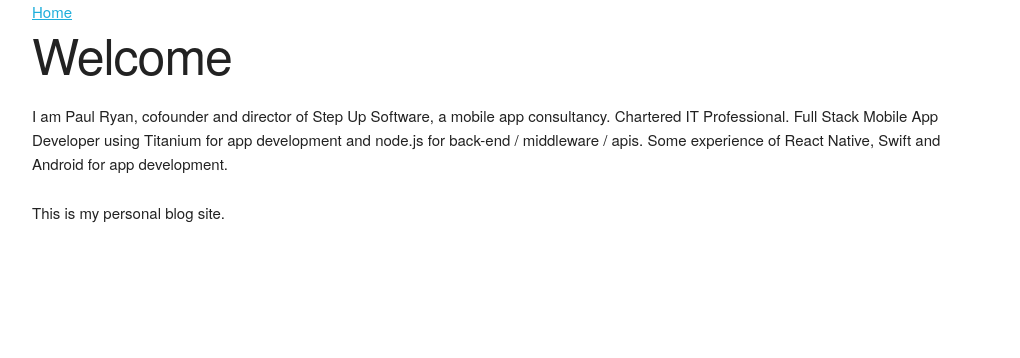
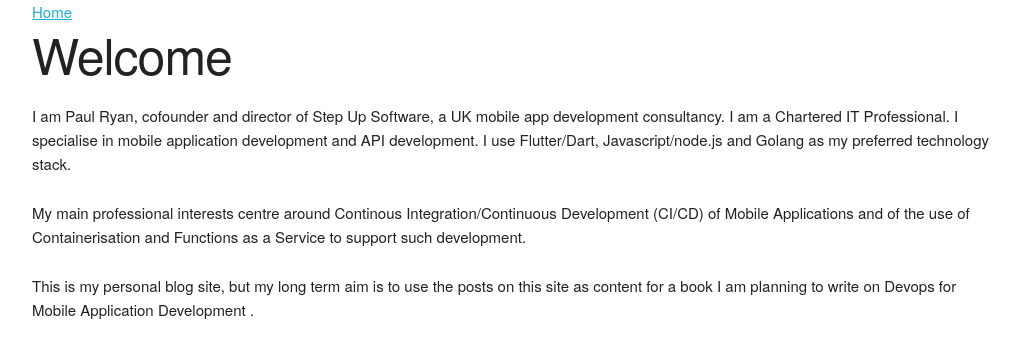
Before and after one commit to sharpred/sharpred.github.io, a Jekyll site: the page built from index.html, in a window 1280 px wide. Shown: the top 358 px of the page, without its empty margins (128-1148 px from the left). Built offline with Jekyll 4.4.1, drawn with Linux system fonts in a browser that asks for light colours; comment, search, counter and statistics services are not loaded.

Commit message:
updated intro page

```diff
--- a/index.html
+++ b/index.html
@@ -4,8 +4,9 @@ title: Paul Ryan, Mobile App Consultant
 ---
 <div class="blurb">
 	<h1>Welcome</h1>
-	<p>I am Paul Ryan, cofounder and director of Step Up Software, a mobile app consultancy. Chartered IT Professional. Full Stack Mobile App Developer using Titanium for app development and node.js for back-end / middleware / apis.  Some experience of React Native, Swift and Android for app development.</p>
-    <p>This is my personal blog site.</p>
+	<p>I am Paul Ryan, cofounder and director of Step Up Software, a UK mobile app development consultancy. I am a Chartered IT Professional. I specialise in mobile application development and API development.  I use Flutter/Dart, Javascript/node.js and Golang as my preferred technology stack.</p>
+    <p>My main professional interests centre around Continous Integration/Continuous Development (CI/CD) of Mobile Applications and of the use of Containerisation and Functions as a Service to support such development.</p>
+    <p>This is my personal blog site, but my long term aim is to use the posts on this site as content for a book I am planning to write on Devops for Mobile Application Development <a href="https://leanpub.com/mobiledevops"></a>.</p>
 </div><!-- /.blurb -->
 <ul class="posts">
   {% for post in site.posts %}
```
Also changed, not shown: images/expresswithdocker.png (deleted).
